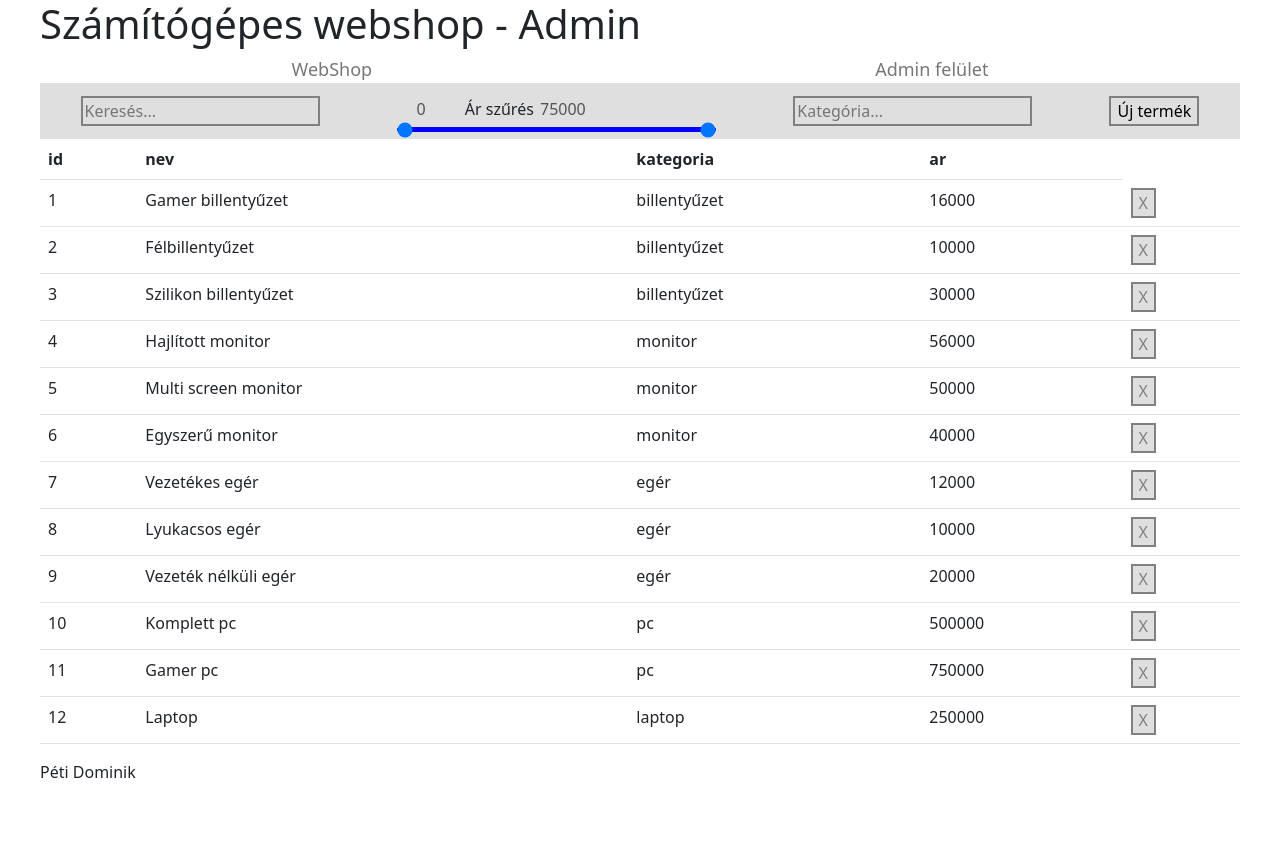
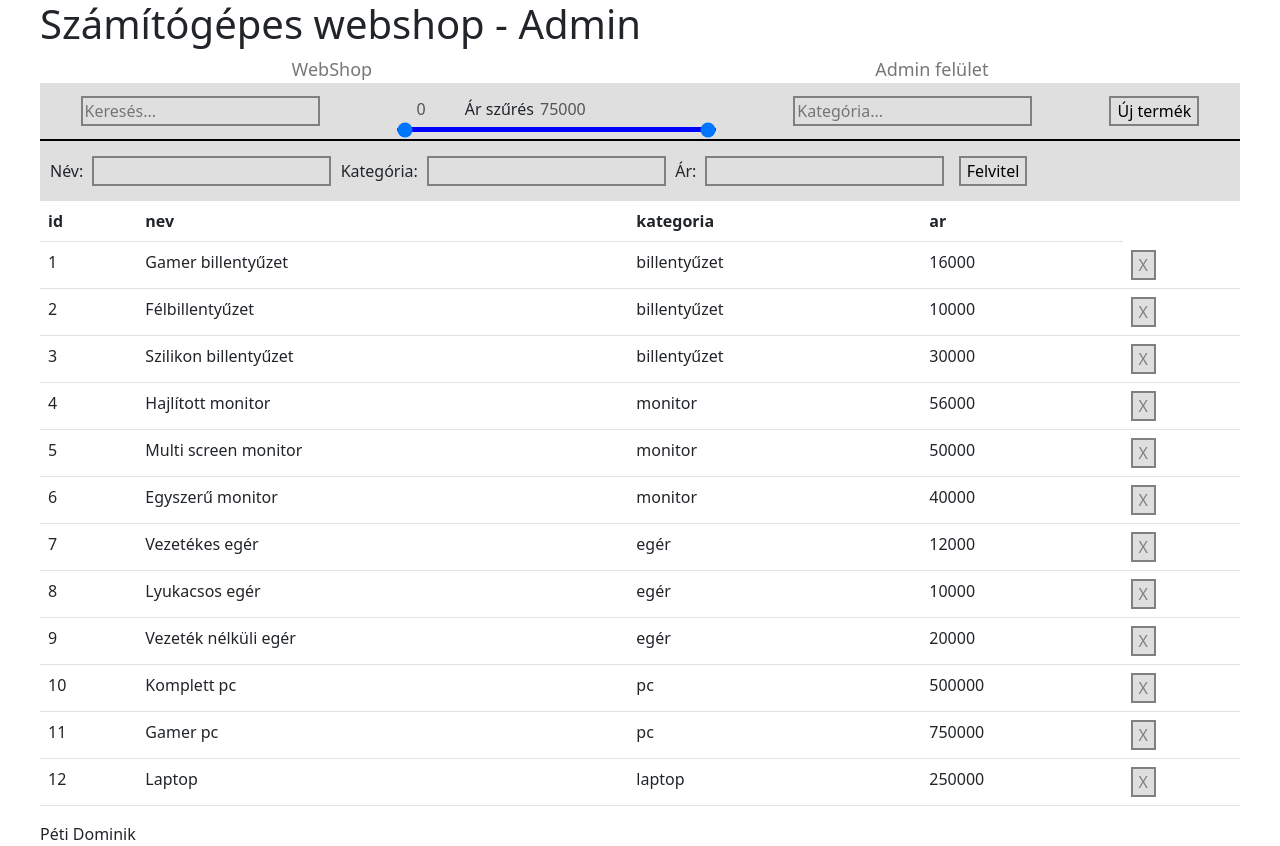
Before and after one commit to Horizon719/Webaruhaz, a plain HTML site: page admin.html in a window 1280 px wide. Both pictures are taken after a click on the button "Új termék". Before the commit the page ends 800 px from the top, so only its background shows below. Drawn offline with nearby package versions, Linux system fonts and the light colour scheme.

Commit message:
admin -> #addItemSection display javítva

```diff
--- a/css/admin.css
+++ b/css/admin.css
@@ -52,7 +52,7 @@ nav>div>a{
 
 #addItemSection {
     width: 100%;
-    /* display: none; */
+    display: none;
     background-color: #dfdfdf;
     border-top: 2.5px solid black;
     padding: 10px;
```
